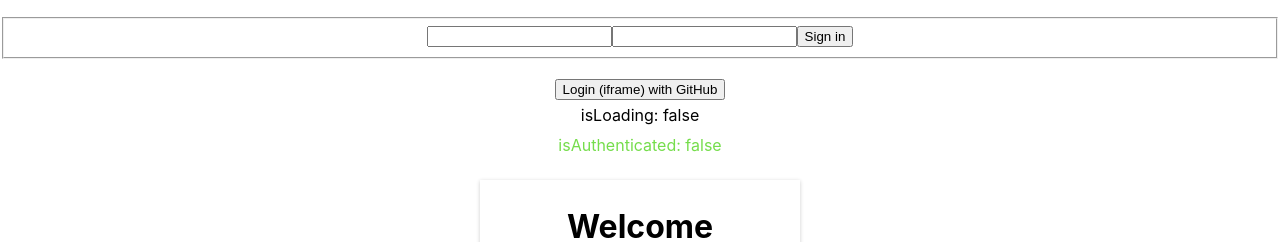
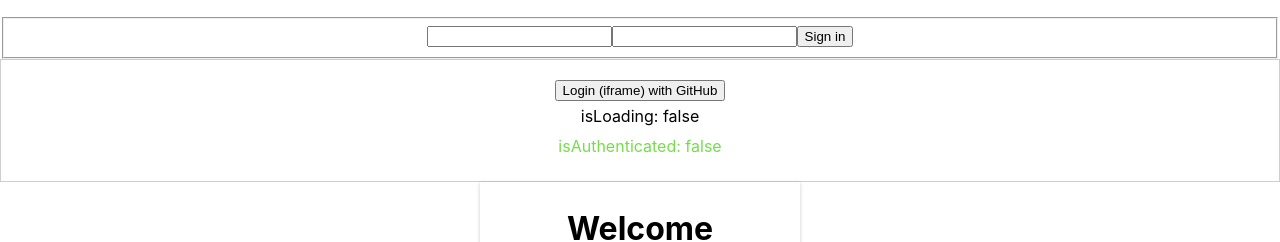
Before and after one commit to Cl3r1k/pomodo-react, a React (Create React App) app: page /login in a window 1280 px wide. Shown: the part 307-549 px from the top of the page. Built offline with nearby package versions, Linux system fonts and the light colour scheme; no server answers.

Commit message:
refactor: update 'LoginGithubWithPopup' component

```diff
--- a/src/components/LoginGithubWithPopup/styles.module.scss
+++ b/src/components/LoginGithubWithPopup/styles.module.scss
@@ -5,6 +5,7 @@
   flex-direction: column;
   justify-content: center;
   padding: 20px;
+  border: 1px solid #cecece;
 }
 
 .info {
--- a/src/metadata.json
+++ b/src/metadata.json
@@ -1 +1 @@
-{ "build": "1424", "version": "0.1.0.1424" }
+{ "build": "1425", "version": "0.1.0.1425" }
```
Also changed, not shown: 1 other file (tests, documents, lock files or other folders).
